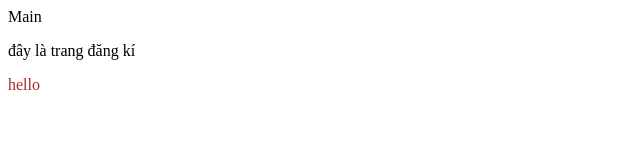
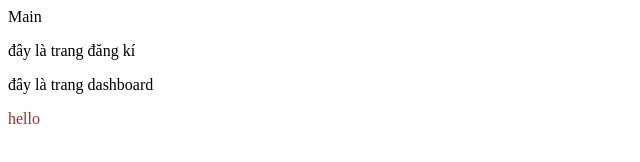
Before and after one commit to damsang2000/wed_admin_test, a plain HTML site: page index.html in a window 1280 px wide. Shown: the whole page, without its empty margins (0-640 px from the left). Drawn offline with Linux system fonts and the light colour scheme.

Commit message:
update page dashboard

```diff
--- /dev/null
+++ b/dashboard/dashboard.js
@@ -0,0 +1,5 @@
+const dashboard = document.createElement('p');
+
+dashboard.textContent = 'đây là trang dashboard';
+
+document.querySelector('.dashboard').appendChild(dashboard);
--- a/index.html
+++ b/index.html
@@ -25,6 +25,9 @@
     <div class="container">
 
     </div>
+    <div class="dashboard">
+
+    </div>
 
     <script
       text="text/javascript"
@@ -34,5 +37,6 @@
       text="text/javascript"
       src="./login/login.js"
     /></script>
+    <script src="./dashboard/dashboard.js"></script>
   </body>
 </html>
```
